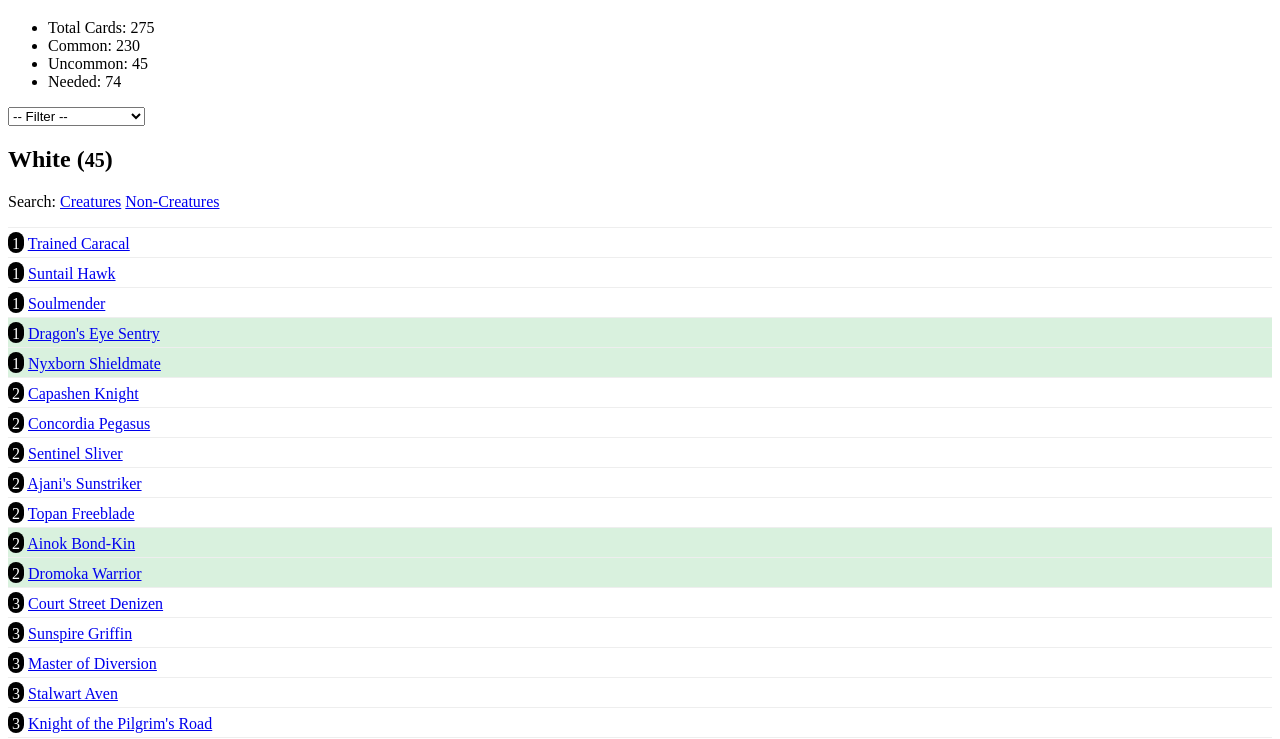
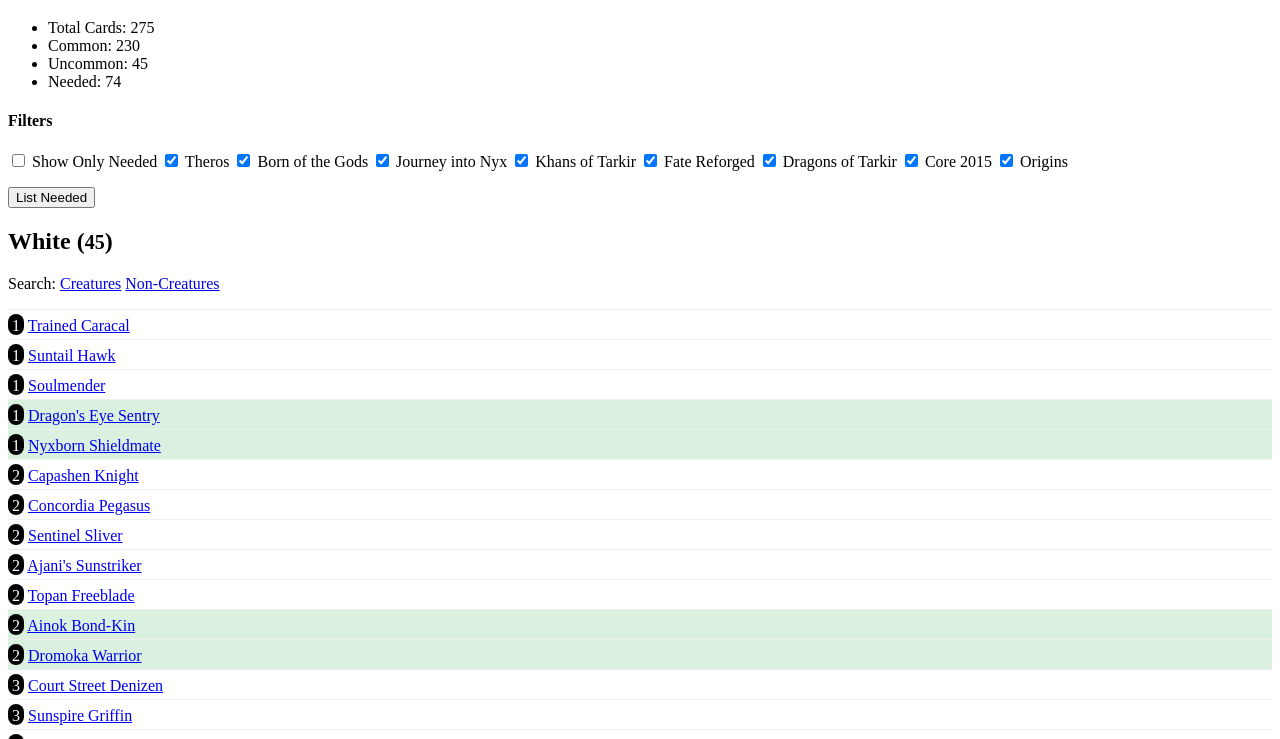
Before and after one commit to daveWid/mtg-cube, a website: page index.html in a window 1280 px wide. Shown: the part 61-800 px from the top of the page. Drawn offline with nearby package versions, Linux system fonts and the light colour scheme.

Commit message:
Updating the card filters.

```diff
--- a/index.html
+++ b/index.html
@@ -31,6 +31,20 @@
 
 		.hide { display: none; }
 
+		.filters {
+			list-style-type: none;
+			padding-left: 0;
+		}
+
+		.filters > li {
+			display: inline-block;
+		}
+
+		.listing {
+			width: 50%;
+			height: 5em;
+		}
+
 		.common > .cost  { background-color: #000;}
 		.uncommon > .cost { background-color: #6C8B98; }
 		.rare > .cost    { background-color: #9A8048; }
@@ -43,13 +57,67 @@
 
 	<div class="metadata"></div>
 
-	<div class="filter">
-		<select id="filterBy">
-			<option value="clear">-- Filter --</option>
-			<option value="needed">Show Only Needed</option>
-			<option value="dtk">Dragons of Tarkir</option>
-			<option value="ori">Origins</option>
-		</select>
+	<div>
+		<h4>Filters</h4>
+		<ul class="filters">
+			<li>
+				<label>
+					<input type="checkbox" data-filter="needed" value="needed" />
+					Show Only Needed
+				</label>
+			</li>
+			<li>
+				<label>
+					<input type="checkbox" data-filter="set" value="THS" checked />
+					Theros
+				</label>
+			</li>
+			<li>
+				<label>
+					<input type="checkbox" data-filter="set" value="BNG" checked />
+					Born of the Gods
+				</label>
+			</li>
+			<li>
+				<label>
+					<input type="checkbox" data-filter="set" value="JOU" checked />
+					Journey into Nyx
+				</label>
+			</li>
+			<li>
+				<label>
+					<input type="checkbox" data-filter="set" value="KTK" checked />
+					Khans of Tarkir
+				</label>
+			</li>
+			<li>
+				<label>
+					<input type="checkbox" data-filter="set" value="FRF" checked />
+					Fate Reforged
+				</label>
+			</li>
+			<li>
+				<label>
+					<input type="checkbox" data-filter="set" value="DTK" checked />
+					Dragons of Tarkir
+				</label>
+			</li>
+			<li>
+				<label>
+					<input type="checkbox" data-filter="set" value="M15" checked />
+					Core 2015
+				</label>
+			</li>
+			<li>
+				<label>
+					<input type="checkbox" data-filter="set" value="ORI" checked />
+					Origins
+				</label>
+			</li>
+		</ul>
+
+		<p><button id="listNeeded">List Needed</button></p>
+		<textarea class="hide listing" id="neededDump"></textarea>
 	</div>
 
 	<div id="card-preview"></div>
@@ -113,40 +181,40 @@
 
 		/**
 		 * Only show the needed cards
+		 *
+		 * @param {Event} event  The change event
 		 */
-		needed: function(){
+		needed: function(event){
+			var func = 'remove';
+			if (event.target.checked === true) {
+				func = 'add';
+			}
+
 			var cards = document.querySelectorAll('.cards > li');
 			for (var i = 0, len = cards.length; i < len; i++){
 				if ( ! cards[i].classList.contains('needed')) {
-					cards[i].classList.add('hide');
+					cards[i].classList[func]('hide');
 				}
 			}
 		},
 
 		/**
-		 * Only show the cards in the Dragons of Tarkir set.
-		 */
-		dtk: function(){
-			filters.bySet('DTK');
-		},
-
-		/**
-		 * Only show the cards in the Origins set.
-		 */
-		ori: function(){
-			filters.bySet('ORI');
-		},
-
-		/**
 		 * Filters the list by the given set.
 		 *
-		 * @param  {String} setName The set to filter on
+		 * @param  {Event} event  The change event
 		 */
-		bySet: function(setName){
+		bySet: function(event){
+			var setName = event.target.value;
+			var func = 'add';
+
+			if (event.target.checked === true) {
+				func = 'remove';
+			}
+
 			var cards = document.querySelectorAll('.cards > li');
 			for (var i = 0, len = cards.length; i < len; i++){
-				if ( ! cards[i].dataset.hasOwnProperty('set') || cards[i].dataset.set !== setName) {
-					cards[i].classList.add('hide');
+				if (cards[i].dataset.hasOwnProperty('set') && cards[i].dataset.set === setName) {
+					cards[i].classList[func]('hide');
 				}
 			}
 		}
@@ -281,8 +349,24 @@
 
 		document.querySelector('.metadata').innerHTML = Mustache.render(metadataTemplate, getMetadata());
 
-		document.getElementById('filterBy').addEventListener('change', function(e){
-			filters[e.target.value]();
+		document.querySelector('input[data-filter="needed"]').addEventListener('change', filters.needed);
+
+		var sets = document.querySelectorAll('input[data-filter="set"]');
+		for (var i = 0, len = sets.length; i < len; i++) {
+			sets[i].addEventListener('change', filters.bySet);
+		}
+
+		document.getElementById('listNeeded').addEventListener('click', function(e){
+			e.preventDefault();
+
+			var textarea = document.getElementById('neededDump');
+			textarea.value = '';
+			textarea.classList.remove('hide');
+
+			var visible = document.querySelectorAll('.cards > li:not([class~="hide"]) a');
+			for (var i = 0, len = visible.length; i < len; i++) {
+				textarea.value += visible[i].textContent + "\n";
+			}
 		});
 
 		document.querySelector('body').addEventListener('keyup', function(e){
```
